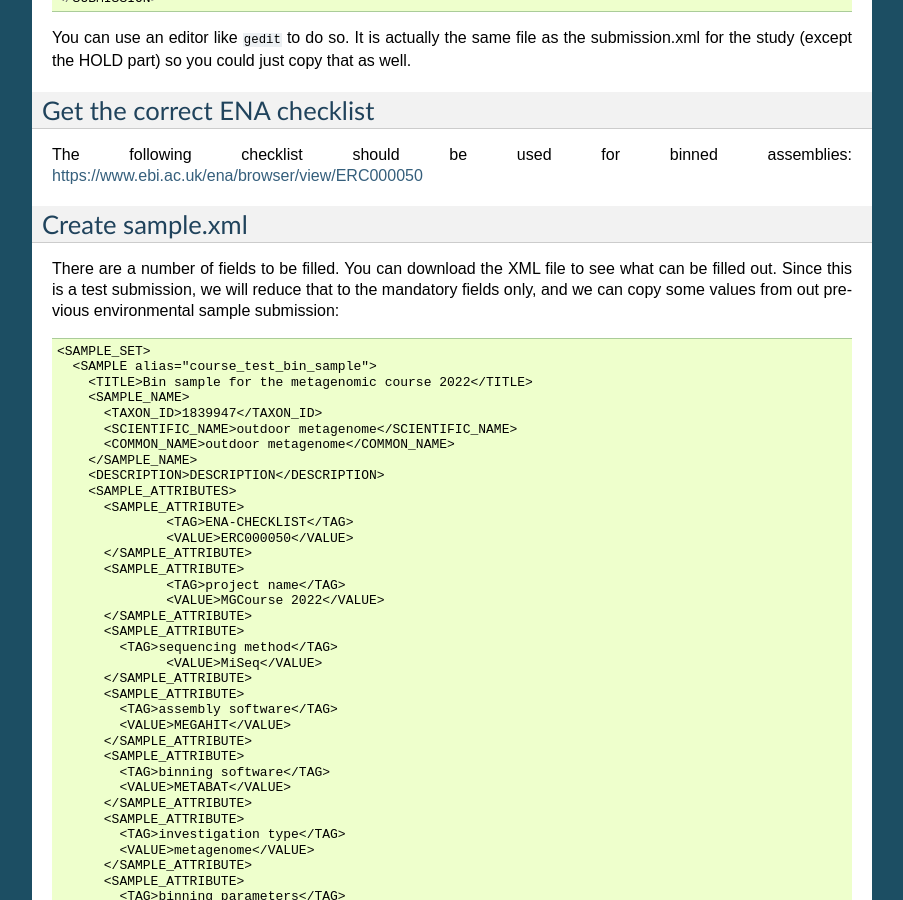
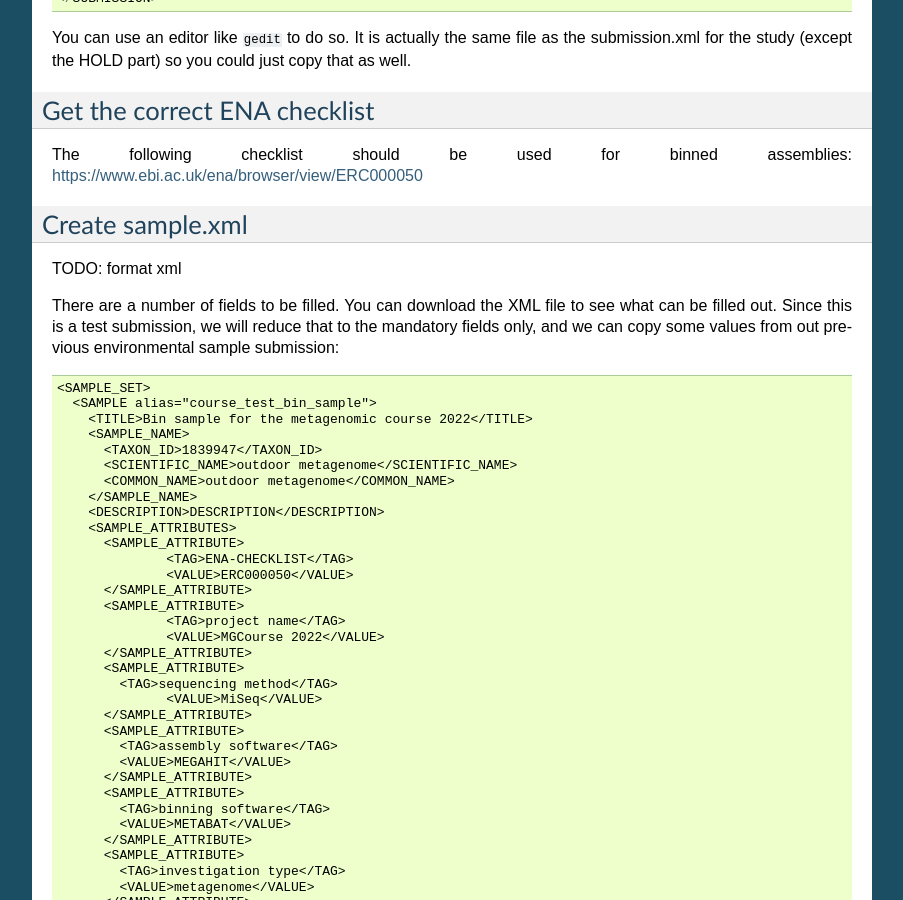
Before and after one commit to metagenomics/metagenomics-workshop, a Sphinx documentation site: the page built from docs/data_submission/bin_sample.rst, in a window 1280 px wide and 900 px high, scrolled down 508 px. Shown: the whole window, without its empty margins (198-1101 px from the left). Built offline with Sphinx 7.4.7, drawn with Linux system fonts in a browser that asks for light colours; some of the changed text lies outside the part shown.

Commit message:
Update bin_sample.rst

```diff
--- a/docs/data_submission/bin_sample.rst
+++ b/docs/data_submission/bin_sample.rst
@@ -33,6 +33,8 @@ https://www.ebi.ac.uk/ena/browser/view/ERC000050
 
 Create sample.xml
 ^^^^^^^^^^
+
+TODO: format xml
 
 There are a number of fields to be filled. You can download the XML file to see what can be filled out. Since this is a test submission,
 we will reduce that to the mandatory fields only, and we can copy some values from out previous environmental sample submission::
```
Also changed, not shown: other parts of docs/data_submission/bin_sample.rst (+1 -1 lines).
